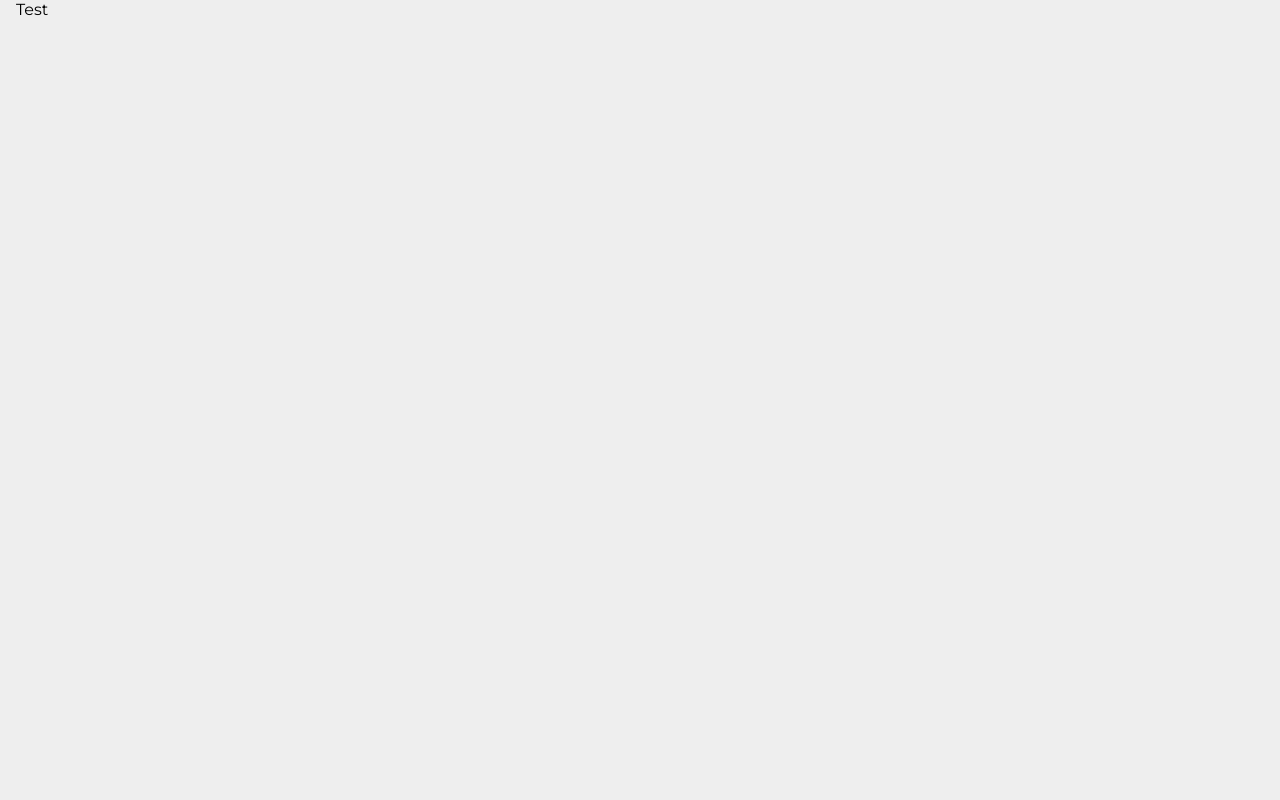
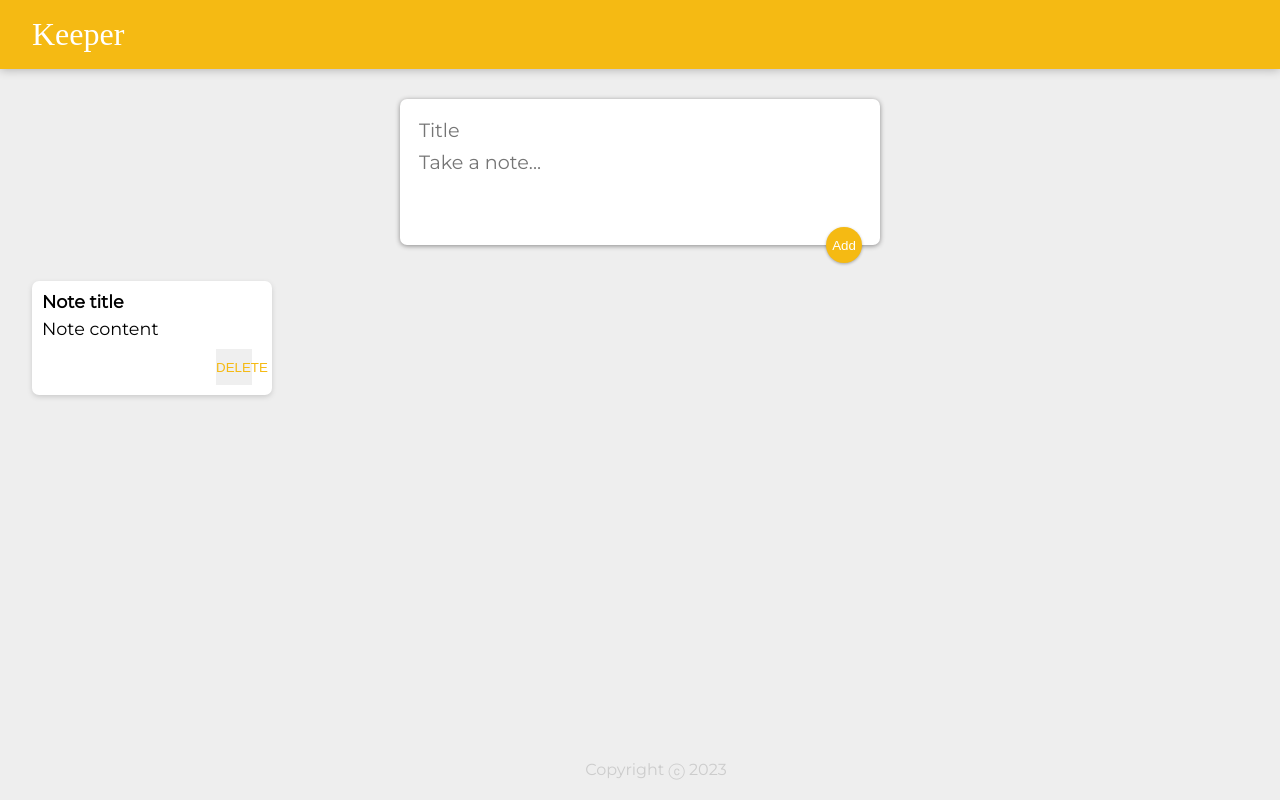
Before and after one commit to kaled4000/React, a React (Create React App) app in the folder my-app/: page / in a window 1280 px wide. Built offline with nearby package versions, Linux system fonts and the light colour scheme; a web font is replaced by a local one.

Commit message:
Keeper App part_3

```diff
--- a/my-app/src/componet/App.jsx
+++ b/my-app/src/componet/App.jsx
@@ -1,9 +1,16 @@
 import React from "react";
+import Header from "./Header";
+import Footer from "./Footer";
+import Note from "./Note";
+import CreateArea from "./Create";
 
 function App() {
   return (
     <div>
-      Test
+      <Header />
+      <CreateArea />
+      <Note key={1} title="Note title" content="Note content" />
+      <Footer />
     </div>
   );
 }
--- /dev/null
+++ b/my-app/src/componet/Create.jsx
@@ -0,0 +1,15 @@
+import React from "react";
+
+function CreateArea() {
+  return (
+    <div>
+      <form>
+        <input name="title" placeholder="Title" />
+        <textarea name="content" placeholder="Take a note..." rows="3" />
+        <button>Add</button>
+      </form>
+    </div>
+  );
+}
+
+export default CreateArea;
--- /dev/null
+++ b/my-app/src/componet/Footer.jsx
@@ -0,0 +1,12 @@
+import React from "react";
+
+function Footer() {
+  const year = new Date().getFullYear();
+  return (
+    <footer>
+      <p>Copyright ⓒ {year}</p>
+    </footer>
+  );
+}
+
+export default Footer;
--- /dev/null
+++ b/my-app/src/componet/Header.jsx
@@ -0,0 +1,11 @@
+import React from "react";
+
+function Header() {
+  return (
+    <header>
+      <h1>Keeper</h1>
+    </header>
+  );
+}
+
+export default Header;
--- /dev/null
+++ b/my-app/src/componet/Note.jsx
@@ -0,0 +1,13 @@
+import React from "react";
+
+function Note(props) {
+  return (
+    <div className="note">
+      <h1>{props.title}</h1>
+      <p>{props.content}</p>
+      <button>DELETE</button>
+    </div>
+  );
+}
+
+export default Note;
```
Also changed, not shown: my-app/src/index.js (+16 -0 lines), my-app/public/styles.css (indentation only).
